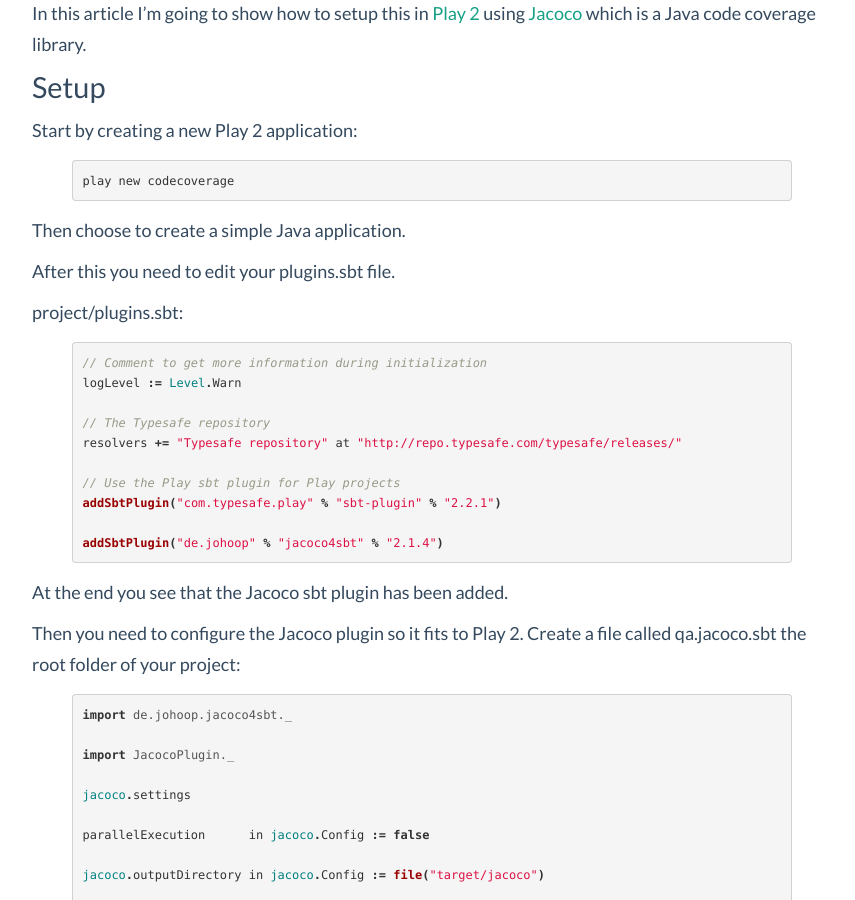
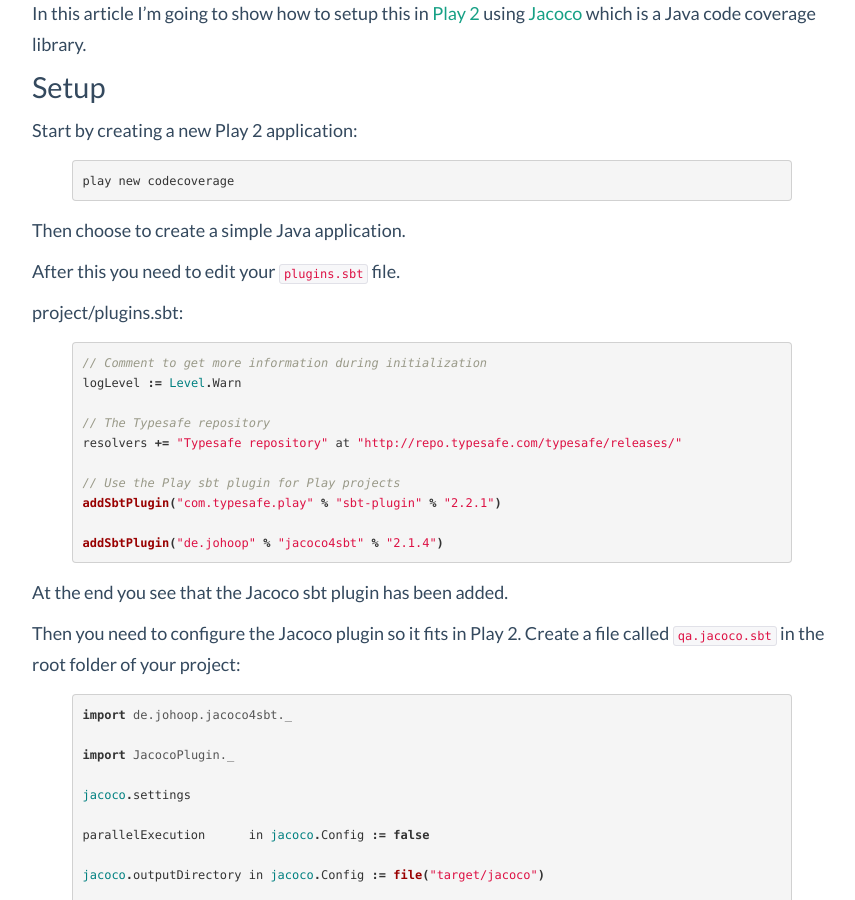
Before and after one commit to ricn/ricn.github.io, a Jekyll site: the page built from _posts/2014-02-02-code-coverage-in-play-2.markdown, in a window 1280 px wide and 900 px high, scrolled down 516 px. Shown: the whole window, without its empty margins (208-1063 px from the left). Built offline with Jekyll 4.4.1, drawn with Linux system fonts in a browser that asks for light colours; comment, search, counter and statistics services are not loaded.

Commit message:
Minor fixes.

```diff
--- a/_posts/2014-02-02-code-coverage-in-play-2.markdown
+++ b/_posts/2014-02-02-code-coverage-in-play-2.markdown
@@ -23,7 +23,7 @@
 
 Then choose to create a simple Java application.
 
-After this you need to edit your plugins.sbt file.
+After this you need to edit your `plugins.sbt` file.
 
 project/plugins.sbt:
 {% highlight scala %}
@@ -41,7 +41,7 @@
 
 At the end you see that the Jacoco sbt plugin has been added.
 
-Then you need to configure the Jacoco plugin so it fits to Play 2. Create a file called qa.jacoco.sbt the root folder of your project:
+Then you need to configure the Jacoco plugin so it fits in Play 2. Create a file called `qa.jacoco.sbt` in the root folder of your project:
 {% highlight scala %}
 import de.johoop.jacoco4sbt._
 
```
